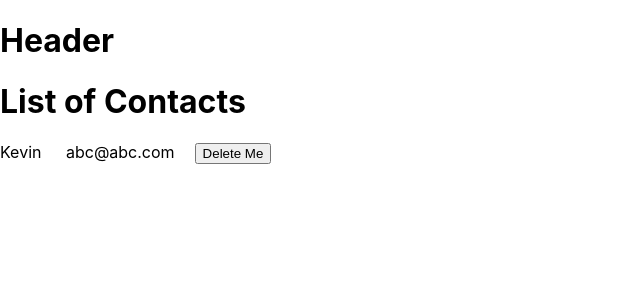
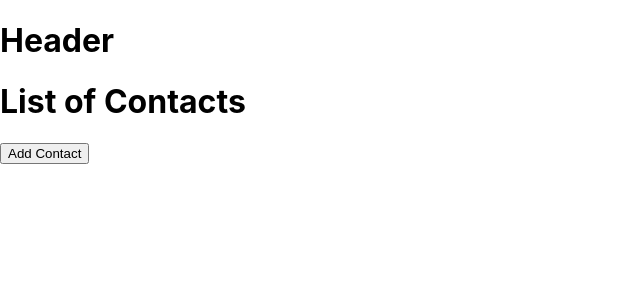
Before and after one commit to mail2prasanthv/contact-app-dipesh, a React (Create React App) app: page / in a window 1280 px wide. Shown: the top 300 px of the page, without its empty margins (0-640 px from the left). Built offline with nearby package versions, Linux system fonts and the light colour scheme.

Commit message:
Add a button in Contactlist, on click it will redirects to the route /add

```diff
--- a/src/App.js
+++ b/src/App.js
@@ -50,8 +50,8 @@ function App() {
       <Router>
         <Header />
         <Routes>
-          <Route path="/add" Component={AddContact}></Route>
-          <Route path="/" Component={ContactList}></Route>
+          <Route path="/" Component={() => <ContactList contacts={contactlist} functionInAppToRemoveContactAsArg={functionInAppToRemoveContact}/>}></Route>
+          <Route path="/add" Component={() => <AddContact addContactHandler={addContactFunction} />}></Route>
           {/* <AddContact addContactHandler={addContactFunction} />
         <ContactList
           contacts={contactlist}
--- a/src/components/ContactList.js
+++ b/src/components/ContactList.js
@@ -1,5 +1,6 @@
 import React from "react";
 import ContactCard from "./ContactCard";
+import {Link} from "react-router-dom"
 
 class ContactList extends React.Component {
 
@@ -10,15 +11,8 @@ class ContactList extends React.Component {
 
 
     render() {
-      const  contacts = [
-            {
-                "id": "1",
-                "name": "Kevin",
-                "email":"abc@abc.com"
-            }
-        ]
 
-        const datatabledivs = contacts.map((eachContact) =>{
+        const datatabledivs = this.props.contacts.map((eachContact) =>{
             return (
                 <ContactCard contact={eachContact} functionInContactListToPassIdToAppAsArg ={this.props.functionInAppToRemoveContactAsArg}/>
             )
@@ -27,10 +21,13 @@ class ContactList extends React.Component {
 
 
         return (
-            <div>
-                <h1>List of Contacts</h1>
-                {datatabledivs}
-            </div>
+          <div>
+            <h1>List of Contacts</h1>
+            <Link to="/add">
+              <button> Add Contact</button>
+            </Link>
+            {datatabledivs}
+          </div>
         );
     }
 }
```
